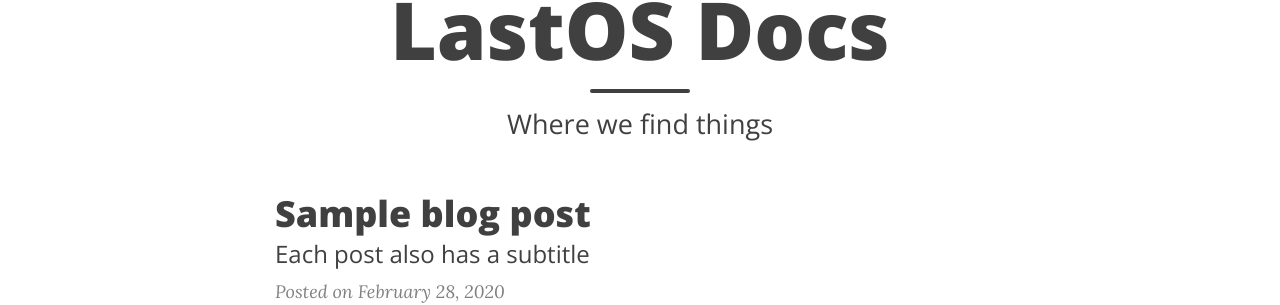
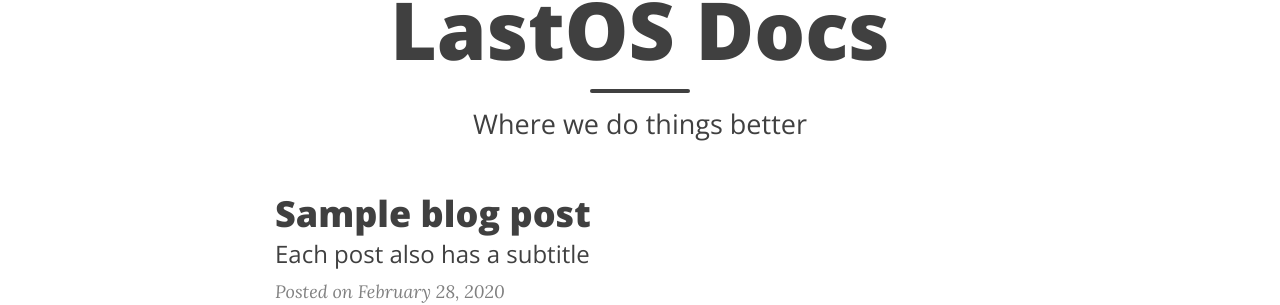
Before and after one commit to pacav69/lastos-docs, a Jekyll site: the page built from index.html, in a window 1280 px wide and 1252 px high. Shown: the part 145-450 px from the top of the window. Built offline with Jekyll 4.4.1, drawn with Linux system fonts in a browser that asks for light colours; nearby versions of some CDN libraries; the list of posts is cut into pages by our own code; comment, search, counter and statistics services are not loaded.

Commit message:
Update index.html

```diff
--- a/index.html
+++ b/index.html
@@ -1,5 +1,5 @@
 ---
 layout: home
 title: LastOS Docs
-subtitle: Where we find things
+subtitle: Where we do things better
 ---
```
